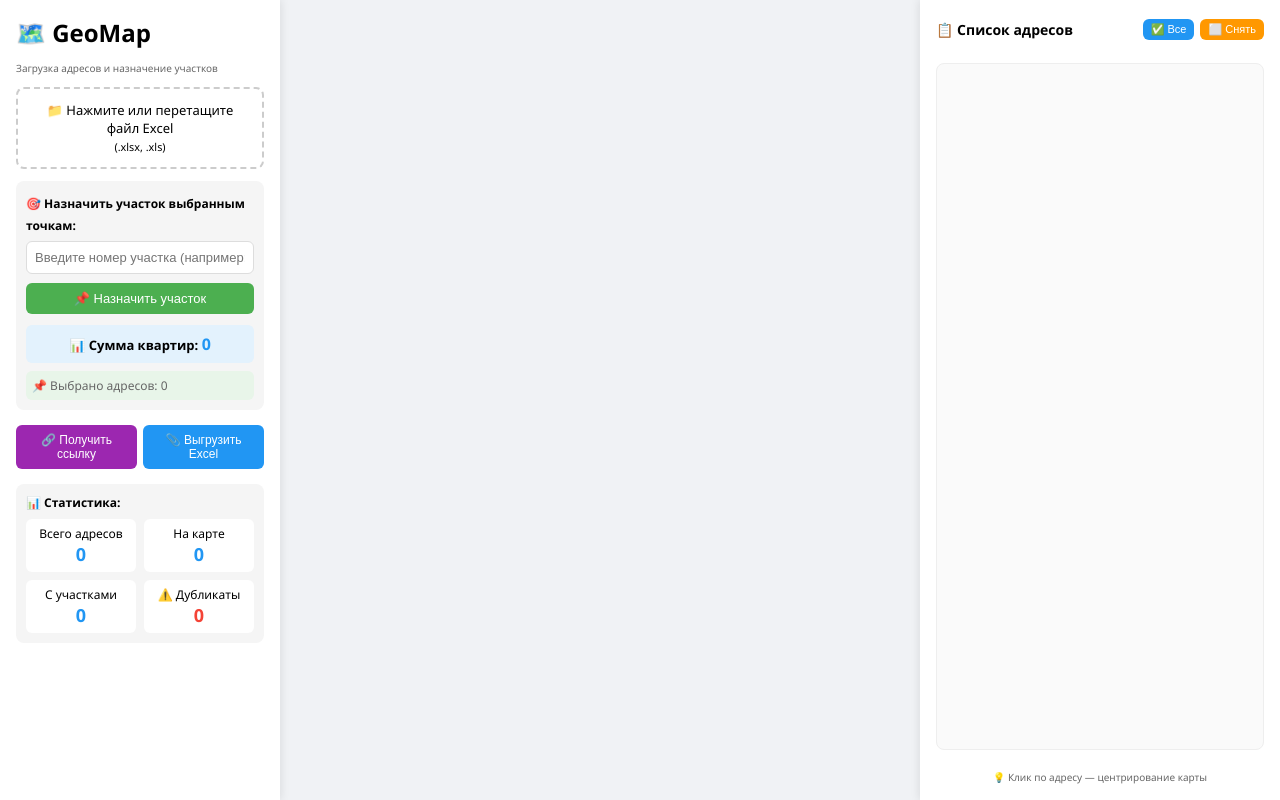
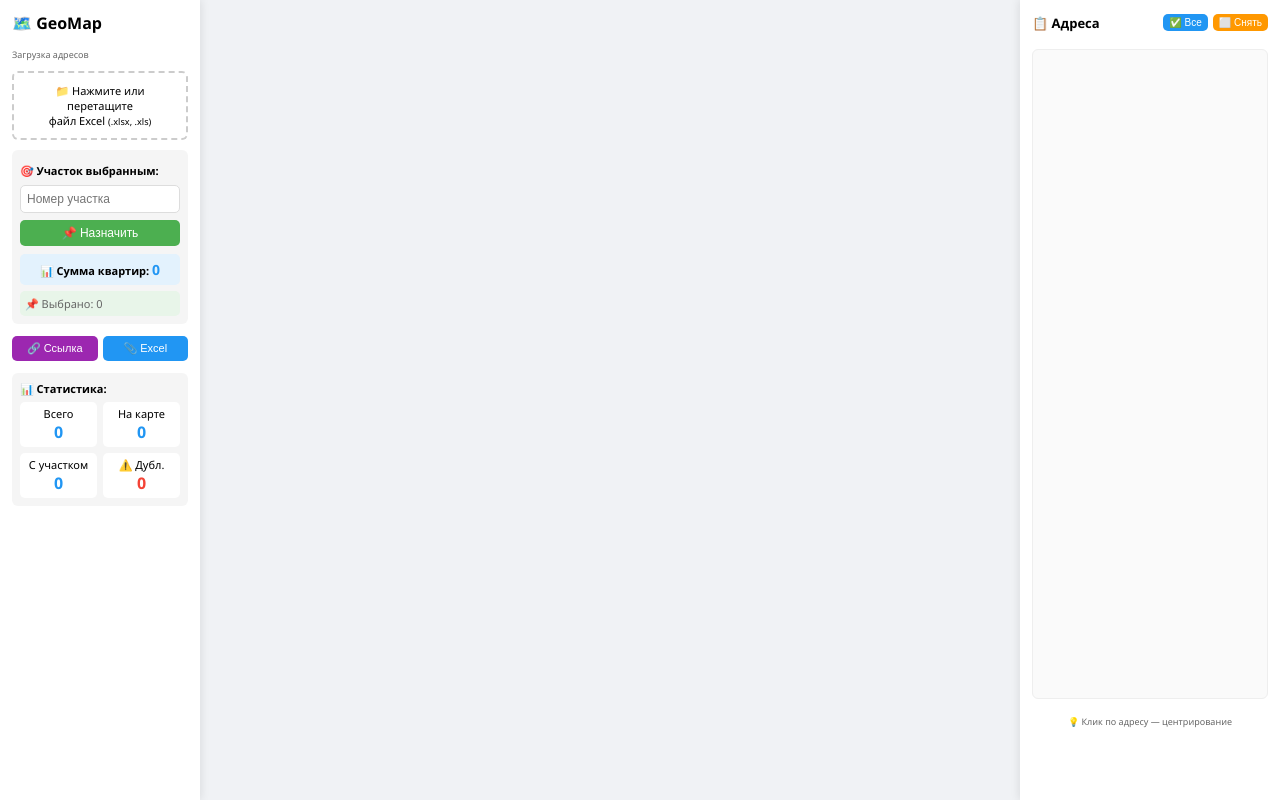
Before and after one commit to OGVERSACE/geomap, a plain HTML site: page index.html in a window 1280 px wide. Drawn offline with Linux system fonts and the light colour scheme; a script that the page names is missing.

Commit message:
Update index.html

```diff
--- a/index.html
+++ b/index.html
@@ -28,16 +28,16 @@
             height: 100vh;
         }
 
-        /* ЛЕВАЯ ПАНЕЛЬ (УЗКАЯ) */
+        /* ЛЕВАЯ ПАНЕЛЬ (УЗКАЯ - 200px) */
         .left-panel {
-            width: 280px;
+            width: 200px;
             background: white;
-            padding: 16px;
+            padding: 12px;
             box-shadow: 2px 0 8px rgba(0,0,0,0.08);
             z-index: 10;
             display: flex;
             flex-direction: column;
-            gap: 12px;
+            gap: 10px;
             overflow-y: auto;
         }
 
@@ -52,28 +52,28 @@
             width: 100%;
         }
 
-        /* ПРАВАЯ ПАНЕЛЬ (СПИСОК АДРЕСОВ) */
+        /* ПРАВАЯ ПАНЕЛЬ (СПИСОК АДРЕСОВ - 260px) */
         .right-panel {
-            width: 360px;
+            width: 260px;
             background: white;
-            padding: 16px;
+            padding: 12px;
             box-shadow: -2px 0 8px rgba(0,0,0,0.08);
             z-index: 10;
             display: flex;
             flex-direction: column;
-            gap: 12px;
+            gap: 10px;
             overflow-y: auto;
         }
 
         /* ОБЩИЕ СТИЛИ */
         .upload-area {
             border: 2px dashed #ccc;
-            border-radius: 8px;
-            padding: 12px;
+            border-radius: 6px;
+            padding: 10px;
             text-align: center;
             cursor: pointer;
             transition: all 0.3s;
-            font-size: 13px;
+            font-size: 11px;
         }
 
         .upload-area:hover {
@@ -87,12 +87,12 @@
         }
 
         button {
-            padding: 8px 12px;
-            margin: 3px 0;
+            padding: 6px 10px;
+            margin: 2px 0;
             border: none;
-            border-radius: 6px;
+            border-radius: 5px;
             cursor: pointer;
-            font-size: 13px;
+            font-size: 12px;
             font-weight: 500;
             transition: all 0.3s;
         }
@@ -123,27 +123,27 @@
 
         .stats {
             background: #f5f5f5;
-            padding: 10px;
-            border-radius: 8px;
-            font-size: 12px;
+            padding: 8px;
+            border-radius: 6px;
+            font-size: 11px;
         }
 
         .stats-grid {
             display: grid;
             grid-template-columns: repeat(2, 1fr);
-            gap: 8px;
-            margin-top: 8px;
+            gap: 6px;
+            margin-top: 6px;
         }
 
         .stat-card {
             background: white;
-            padding: 6px;
-            border-radius: 6px;
+            padding: 4px;
+            border-radius: 5px;
             text-align: center;
         }
 
         .stat-number {
-            font-size: 18px;
+            font-size: 16px;
             font-weight: bold;
             color: #2196F3;
         }
@@ -152,15 +152,17 @@
             flex: 1;
             overflow-y: auto;
             border: 1px solid #eee;
-            border-radius: 8px;
+            border-radius: 6px;
             background: #fafafa;
+            max-height: calc(100vh - 150px);
         }
 
         .address-item {
-            padding: 10px;
+            padding: 8px;
             border-bottom: 1px solid #eee;
             transition: background 0.2s;
             cursor: pointer;
+            font-size: 11px;
         }
 
         .address-item:hover {
@@ -180,27 +182,27 @@
         }
 
         .address-plot {
-            font-size: 11px;
+            font-size: 10px;
             color: #666;
-            margin-top: 4px;
+            margin-top: 3px;
         }
 
         .loading {
             display: none;
             text-align: center;
-            padding: 10px;
+            padding: 8px;
             background: #fff3cd;
-            border-radius: 6px;
-            font-size: 13px;
+            border-radius: 5px;
+            font-size: 11px;
         }
 
         .progress-bar {
             width: 100%;
-            height: 16px;
+            height: 12px;
             background: #e0e0e0;
-            border-radius: 8px;
+            border-radius: 6px;
             overflow: hidden;
-            margin: 8px 0;
+            margin: 6px 0;
         }
 
         .progress-fill {
@@ -212,79 +214,85 @@
 
         .plot-selector {
             background: #f5f5f5;
-            padding: 10px;
-            border-radius: 8px;
+            padding: 8px;
+            border-radius: 6px;
         }
 
         .plot-selector input {
             width: 100%;
-            padding: 8px;
-            margin: 6px 0;
+            padding: 6px;
+            margin: 5px 0;
             border: 1px solid #ddd;
-            border-radius: 6px;
-            font-size: 13px;
+            border-radius: 5px;
+            font-size: 12px;
             box-sizing: border-box;
         }
 
         .plot-selector label {
             font-weight: 600;
-            font-size: 12px;
+            font-size: 11px;
         }
 
         .current-selection {
-            font-size: 12px;
+            font-size: 11px;
             color: #666;
-            margin-top: 8px;
-            padding: 6px;
+            margin-top: 6px;
+            padding: 5px;
             background: #e8f5e9;
-            border-radius: 6px;
+            border-radius: 5px;
         }
 
         .apt-summary {
             background: #e3f2fd;
-            padding: 8px;
-            border-radius: 6px;
-            margin-top: 8px;
-            font-size: 13px;
+            padding: 6px;
+            border-radius: 5px;
+            margin-top: 6px;
+            font-size: 11px;
             font-weight: bold;
             text-align: center;
         }
 
         .apt-summary span {
             color: #2196F3;
+            font-size: 14px;
+        }
+
+        h2 {
             font-size: 16px;
+            margin-bottom: 4px;
         }
 
         h3 {
-            font-size: 14px;
-            margin-bottom: 6px;
+            font-size: 13px;
+            margin-bottom: 5px;
             font-weight: 600;
         }
 
         hr {
-            margin: 10px 0;
+            margin: 8px 0;
         }
 
         .button-group {
             display: flex;
-            gap: 6px;
+            gap: 5px;
             flex-wrap: wrap;
         }
 
         .button-group button {
             flex: 1;
-            min-width: 70px;
-            font-size: 12px;
+            min-width: 60px;
+            font-size: 11px;
         }
 
         .small-text {
-            font-size: 10px;
+            font-size: 9px;
             color: #666;
         }
 
         .address-checkbox {
             margin-top: 2px;
-            margin-right: 8px;
+            margin-right: 6px;
+            transform: scale(0.8);
         }
 
         .address-content {
@@ -295,7 +303,7 @@
             display: flex;
             justify-content: space-between;
             align-items: center;
-            margin-bottom: 8px;
+            margin-bottom: 6px;
         }
 
         .list-header h3 {
@@ -304,64 +312,64 @@
 
         .list-actions {
             display: flex;
-            gap: 6px;
+            gap: 5px;
         }
 
         .list-actions button {
-            padding: 4px 8px;
-            font-size: 11px;
+            padding: 3px 6px;
+            font-size: 10px;
         }
 
-        .pin-preview {
-            width: 24px;
-            height: 24px;
-            margin-right: 8px;
+        .flex-row {
+            display: flex;
+            align-items: flex-start;
+            gap: 6px;
         }
     </style>
 </head>
 <body>
     <div class="app">
-        <!-- ЛЕВАЯ ПАНЕЛЬ (УЗКАЯ) -->
+        <!-- ЛЕВАЯ ПАНЕЛЬ (200px) -->
         <div class="left-panel">
             <h2>🗺️ GeoMap</h2>
-            <p class="small-text">Загрузка адресов и назначение участков</p>
+            <p class="small-text">Загрузка адресов</p>
 
             <div class="upload-area" id="uploadArea">
-                📁 Нажмите или перетащите файл Excel<br>
+                📁 Нажмите или перетащите<br>файл Excel
                 <small>(.xlsx, .xls)</small>
             </div>
             <input type="file" id="fileInput" accept=".xlsx,.xls" style="display: none;">
 
             <div class="loading" id="loading">
-                ⏳ Обработка адресов...<br>
+                ⏳ Обработка...<br>
                 <div class="progress-bar"><div class="progress-fill" id="progressFill"></div></div>
                 <span id="progressText">0/0</span>
             </div>
 
             <div class="plot-selector">
-                <label>🎯 Назначить участок выбранным точкам:</label>
-                <input type="text" id="plotInput" placeholder="Введите номер участка (например: 1, 15, Участок А)">
-                <button class="btn-primary" id="assignPlotBtn" style="width: 100%;">📌 Назначить участок</button>
+                <label>🎯 Участок выбранным:</label>
+                <input type="text" id="plotInput" placeholder="Номер участка">
+                <button class="btn-primary" id="assignPlotBtn" style="width: 100%;">📌 Назначить</button>
 
                 <div class="apt-summary" id="aptSummary">
                     📊 Сумма квартир: <span id="selectedAptSum">0</span>
                 </div>
 
                 <div class="current-selection" id="currentSelection">
-                    📌 Выбрано адресов: <span id="selectedCount">0</span>
+                    📌 Выбрано: <span id="selectedCount">0</span>
                 </div>
             </div>
 
             <div class="button-group">
-                <button class="btn-purple" id="getLinkBtn">🔗 Получить ссылку</button>
-                <button class="btn-secondary" id="exportExcelBtn">📎 Выгрузить Excel</button>
+                <button class="btn-purple" id="getLinkBtn">🔗 Ссылка</button>
+                <button class="btn-secondary" id="exportExcelBtn">📎 Excel</button>
             </div>
 
             <div class="stats" id="stats">
                 <strong>📊 Статистика:</strong>
                 <div class="stats-grid">
                     <div class="stat-card">
-                        <div>Всего адресов</div>
+                        <div>Всего</div>
                         <div class="stat-number" id="totalCount">0</div>
                     </div>
                     <div class="stat-card">
@@ -369,11 +377,11 @@
                         <div class="stat-number" id="mapCount">0</div>
                     </div>
                     <div class="stat-card">
-                        <div>С участками</div>
+                        <div>С участком</div>
                         <div class="stat-number" id="assignedCount">0</div>
                     </div>
                     <div class="stat-card">
-                        <div>⚠️ Дубликаты</div>
+                        <div>⚠️ Дубл.</div>
                         <div class="stat-number" id="duplicateCount" style="color: #f44336;">0</div>
                     </div>
                 </div>
@@ -385,18 +393,18 @@
             <div id="map"></div>
         </div>
 
-        <!-- ПРАВАЯ ПАНЕЛЬ (СПИСОК АДРЕСОВ) -->
+        <!-- ПРАВАЯ ПАНЕЛЬ (СПИСОК АДРЕСОВ - 260px) -->
         <div class="right-panel">
             <div class="list-header">
-                <h3>📋 Список адресов</h3>
+                <h3>📋 Адреса</h3>
                 <div class="list-actions">
-                    <button class="btn-secondary" id="selectAllBtn" style="padding: 4px 8px; font-size: 11px;">✅ Все</button>
-                    <button class="btn-warning" id="deselectAllBtn" style="padding: 4px 8px; font-size: 11px;">⬜ Снять</button>
+                    <button class="btn-secondary" id="selectAllBtn">✅ Все</button>
+                    <button class="btn-warning" id="deselectAllBtn">⬜ Снять</button>
                 </div>
             </div>
             <div class="address-list" id="addressList"></div>
-            <div class="small-text" style="margin-top: 8px; text-align: center;">
-                💡 Клик по адресу — центрирование карты
+            <div class="small-text" style="margin-top: 6px; text-align: center;">
+                💡 Клик по адресу — центрирование
             </div>
         </div>
     </div>
```
